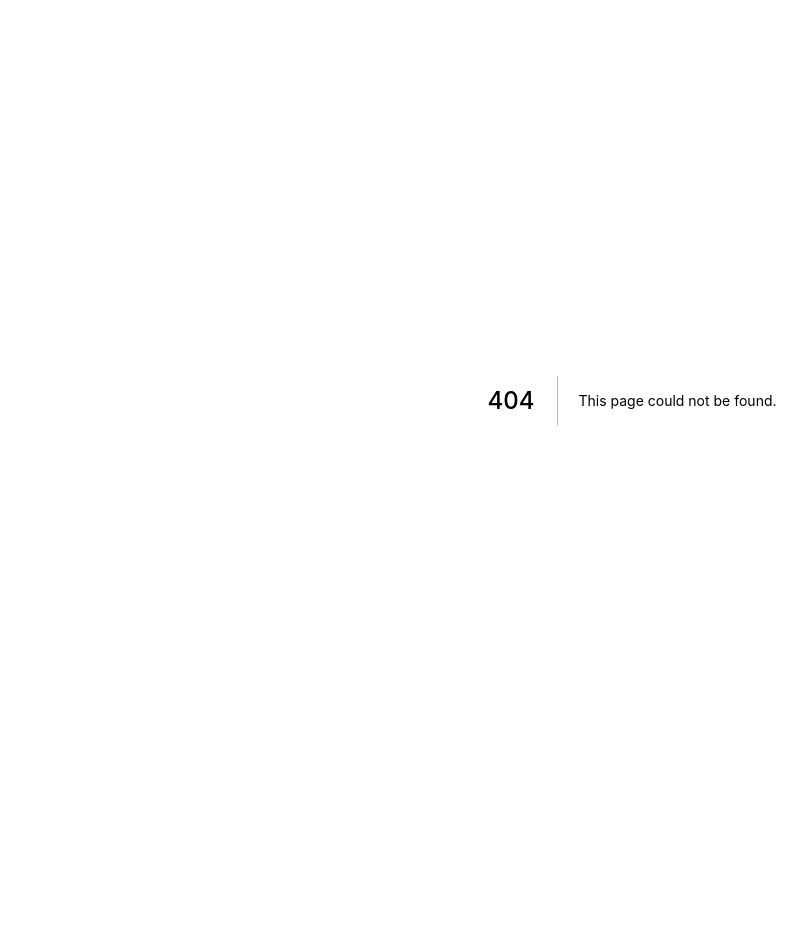
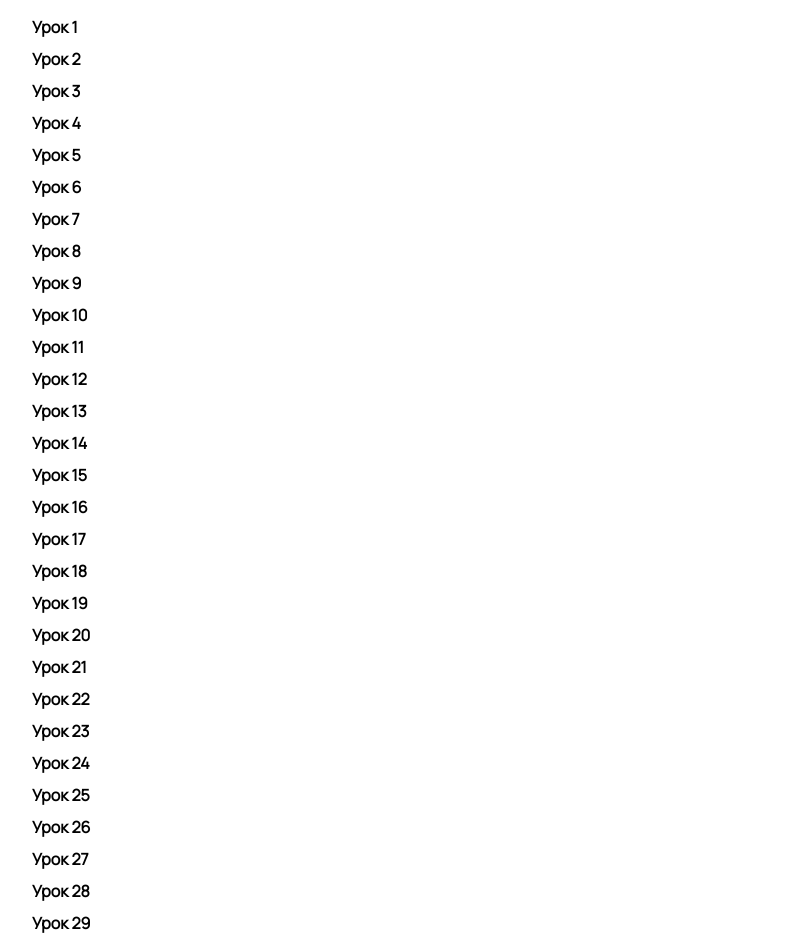
Before and after one commit to DiyazMukhanov/express-english, a Next.js app: page /lessons/1/Video in a window 1280 px wide. Before the commit this address had no page. Shown: the top 946 px of the page, without its empty margins (8-815 px from the left). Before the commit the page ends 800 px from the top, so only its background shows below. Built offline with nearby package versions, Linux system fonts and the light colour scheme.

Commit message:
Sidebar progress

```diff
--- /dev/null
+++ b/components/Sidebar/Sidebar.module.scss
@@ -0,0 +1,18 @@
+.list {
+  list-style-type: none;
+  font-weight: 700;
+  margin-bottom: 10px;
+  cursor: pointer;
+
+  ul {
+    list-style-type: none;
+    font-weight: 400;
+    //border: solid red 1px;
+    padding: 0;
+
+    li {
+      margin-bottom: 10px;
+      margin-top: 10px;
+    }
+  }
+}
--- /dev/null
+++ b/components/Sidebar/index.js
@@ -0,0 +1,200 @@
+import {useState} from "react"
+import styles from "./Sidebar.module.scss"
+import Link from "next/link";
+
+const Sidebar = () => {
+    const [openedLesson, setOpenedLesson] = useState('')
+    const parts = [
+        {
+            part: 'Видео урок',
+            slug: 'Video'
+        },
+        {
+            part: 'Аудирование',
+            slug: 'Audio'
+        },
+        {
+            part: 'Чтение',
+            slug: 'Reading'
+        },
+        {
+            part: 'Письмо',
+            slug: 'Writing'
+        }
+    ]
+        // ['Видео урок', 'Аудирование', 'Чтение', 'Письмо']
+    const lessons = [
+        {
+            lesson: 'Урок 1',
+            lessonNumber: 1,
+            parts: parts
+        },
+        {
+            lesson: 'Урок 2',
+            lessonNumber: 2,
+            parts: parts
+        },
+        {
+            lesson: 'Урок 3',
+            lessonNumber: 3,
+            parts: parts
+        },
+        {
+            lesson: 'Урок 4',
+            lessonNumber: 4,
+            parts: parts
+        },
+        {
+            lesson: 'Урок 5',
+            lessonNumber: 5,
+            parts: parts
+        },
+        {
+            lesson: 'Урок 6',
+            lessonNumber: 6,
+            parts: parts
+        },
+        {
+            lesson: 'Урок 7',
+            lessonNumber: 7,
+            parts: parts
+        },
+        {
+            lesson: 'Урок 8',
+            lessonNumber: 8,
+            parts: parts
+        },
+        {
+            lesson: 'Урок 9',
+            lessonNumber: 9,
+            parts: parts
+        },
+        {
+            lesson: 'Урок 10',
+            lessonNumber: 10,
+            parts: parts
+        },
+        {
+            lesson: 'Урок 11',
+            lessonNumber: 11,
+            parts: parts
+        },
+        {
+            lesson: 'Урок 12',
+            lessonNumber: 12,
+            parts: parts
+        },
+        {
+            lesson: 'Урок 13',
+            lessonNumber: 13,
+            parts: parts
+        },
+        {
+            lesson: 'Урок 14',
+            lessonNumber: 14,
+            parts: parts
+        },
+        {
+            lesson: 'Урок 15',
+            lessonNumber: 15,
+            parts: parts
+        },
+        {
+            lesson: 'Урок 16',
+            lessonNumber: 16,
+            parts: parts
+        },
+        {
+            lesson: 'Урок 17',
+            lessonNumber: 17,
+            parts: parts
+        },
+        {
+            lesson: 'Урок 18',
+            lessonNumber: 18,
+            parts: parts
+        },
+        {
+            lesson: 'Урок 19',
+            lessonNumber: 19,
+            parts: parts
+        },
+        {
+            lesson: 'Урок 20',
+            lessonNumber: 20,
+            parts: parts
+        },
+        {
+            lesson: 'Урок 21',
+            lessonNumber: 21,
+            parts: parts
+        },
+        {
+            lesson: 'Урок 22',
+            lessonNumber: 22,
+            parts: parts
+        },
+        {
+            lesson: 'Урок 23',
+            lessonNumber: 23,
+            parts: parts
+        },
+        {
+            lesson: 'Урок 24',
+            lessonNumber: 24,
+            parts: parts
+        },
+        {
+            lesson: 'Урок 25',
+            lessonNumber: 25,
+            parts: parts
+        },
+        {
+            lesson: 'Урок 26',
+            lessonNumber: 26,
+            parts: parts
+        },
+        {
+            lesson: 'Урок 27',
+            lessonNumber: 27,
+            parts: parts
+        },
+        {
+            lesson: 'Урок 28',
+            lessonNumber: 28,
+            parts: parts
+        },
+        {
+            lesson: 'Урок 29',
+            lessonNumber: 29,
+            parts: parts
+        },
+        {
+            lesson: 'Урок 30',
+            lessonNumber: 30,
+            parts: parts
+        },
+    ]
+
+    return (
+        <div className={styles.container}>
+            <ul>
+                {lessons.map(
+                    item =>
+                        <li key={item.lesson} className={styles.list} onClick={() => setOpenedLesson(item.lesson)}>
+                            {item.lesson}
+                            <ul>
+                                {openedLesson === item.lesson && item.parts.map(part =>
+                                    <li><Link href={`/lessons/${item.lessonNumber}/${part.slug}`}>
+                                        <a>{part.part}</a>
+                                    </Link>
+                                    </li>
+                                )}
+                            </ul>
+                        </li>)}
+            </ul>
+        </div>
+    )
+}
+
+export default Sidebar
--- /dev/null
+++ b/layouts/lessons/1/Video.js
@@ -0,0 +1,11 @@
+import Sidebar from "../../../components/Sidebar";
+
+const Video = () => {
+    return (
+        <div>
+           <Sidebar />
+        </div>
+    )
+}
+
+export default Video
--- /dev/null
+++ b/pages/lessons/1/Video.js
@@ -0,0 +1 @@
+export { default } from "../../../layouts/lessons/1/Video"
```
Also changed, not shown: layouts/lessons/lesson.module.scss (added).
